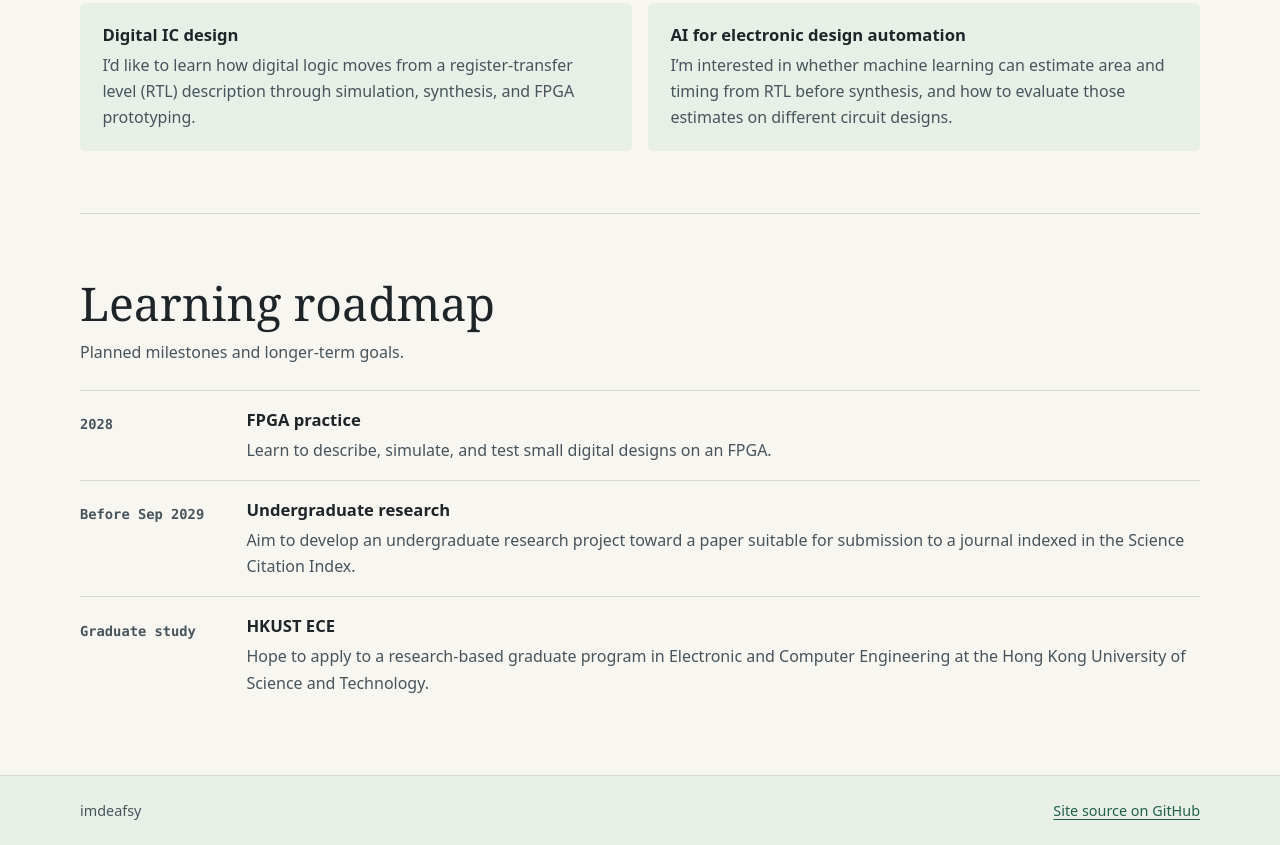
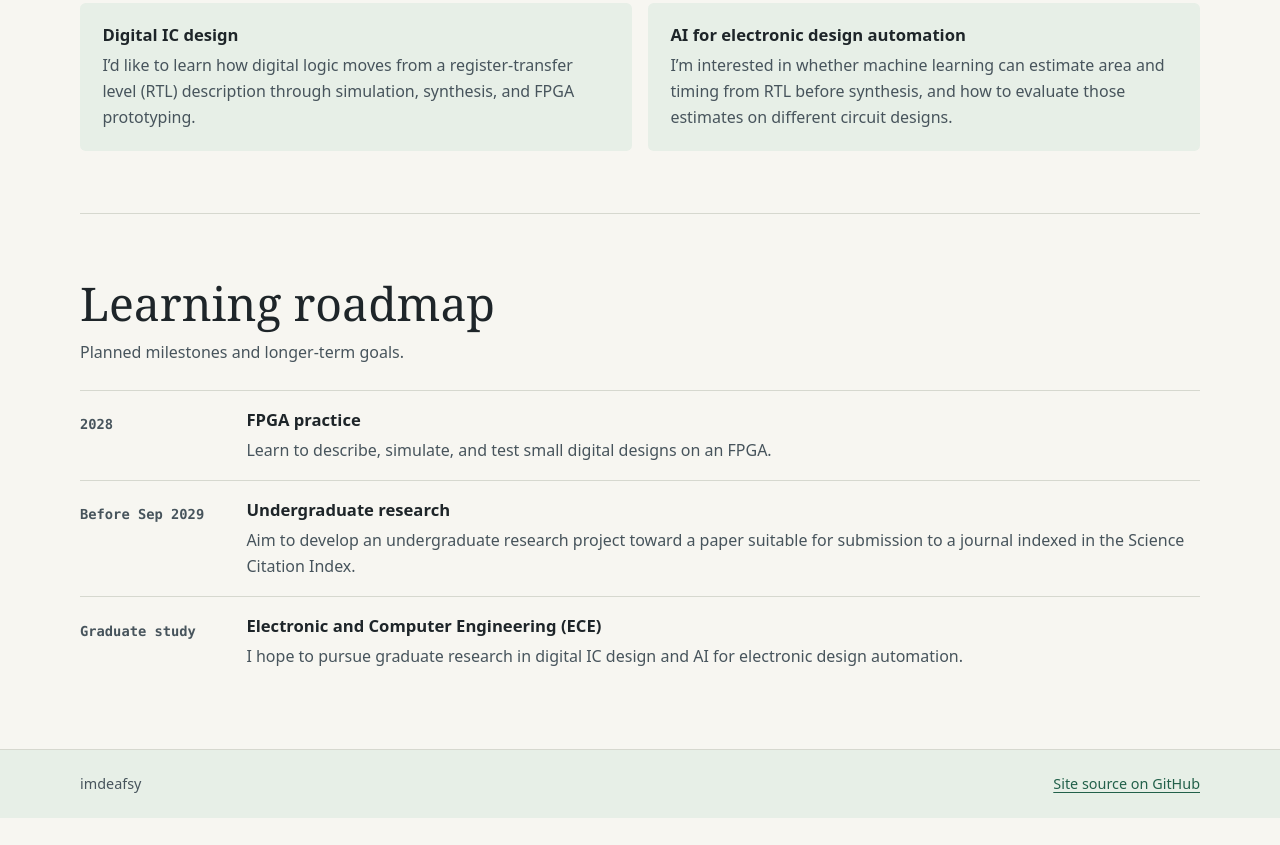
Before and after one commit to imdeafsy/imdeafsy.github.io, a plain HTML site: page index.html in a window 1280 px wide. Shown: the part 735-1580 px from the top of the page. After the commit the page ends 1553 px from the top, so only its background shows below. Drawn offline with Linux system fonts and the light colour scheme.

Commit message:
Describe graduate research goals in ECE without naming a university

```diff
--- a/index.html
+++ b/index.html
@@ -241,7 +241,7 @@
         </li>
         <li>
           <p class="date">Graduate study</p>
-          <div><h3>HKUST ECE</h3><p>Hope to apply to a research-based graduate program in Electronic and Computer Engineering at the Hong Kong University of Science and Technology.</p></div>
+          <div><h3>Electronic and Computer Engineering (ECE)</h3><p>I hope to pursue graduate research in digital IC design and AI for electronic design automation.</p></div>
         </li>
       </ol>
     </section>
```
